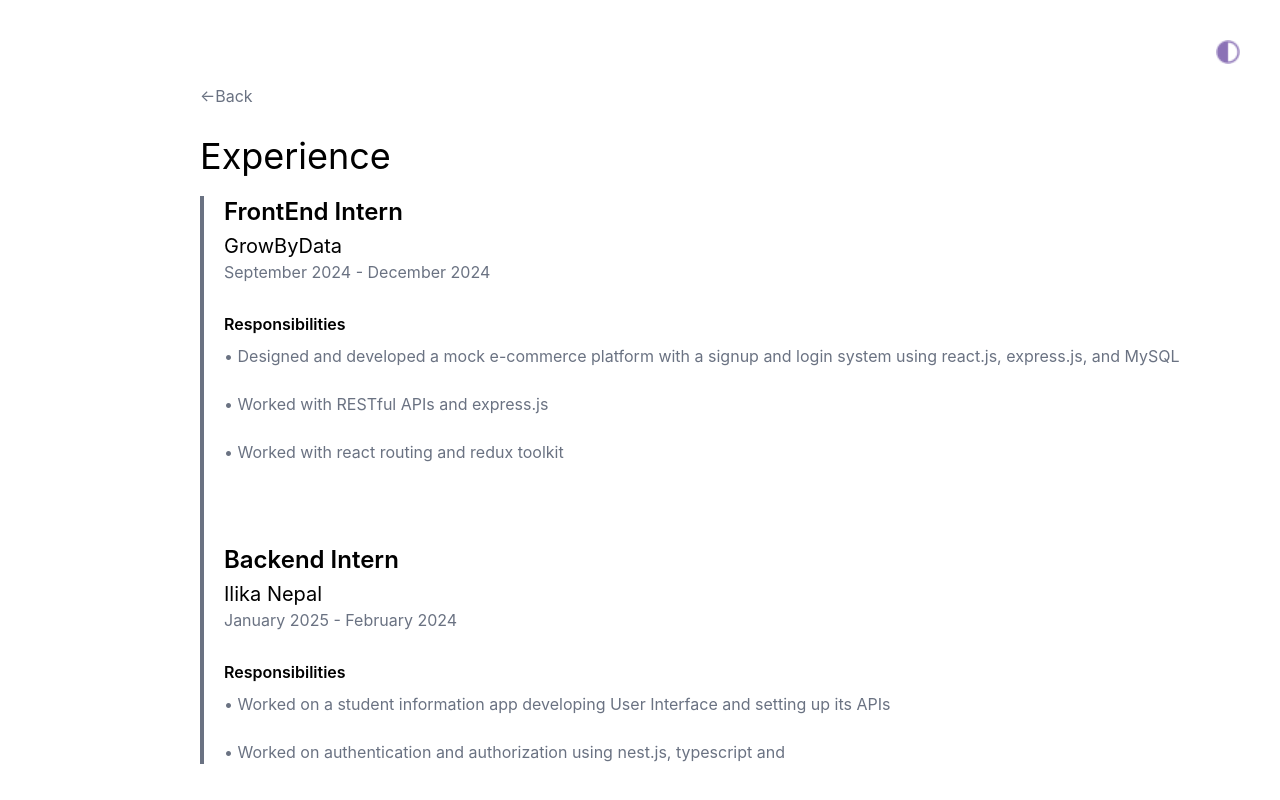
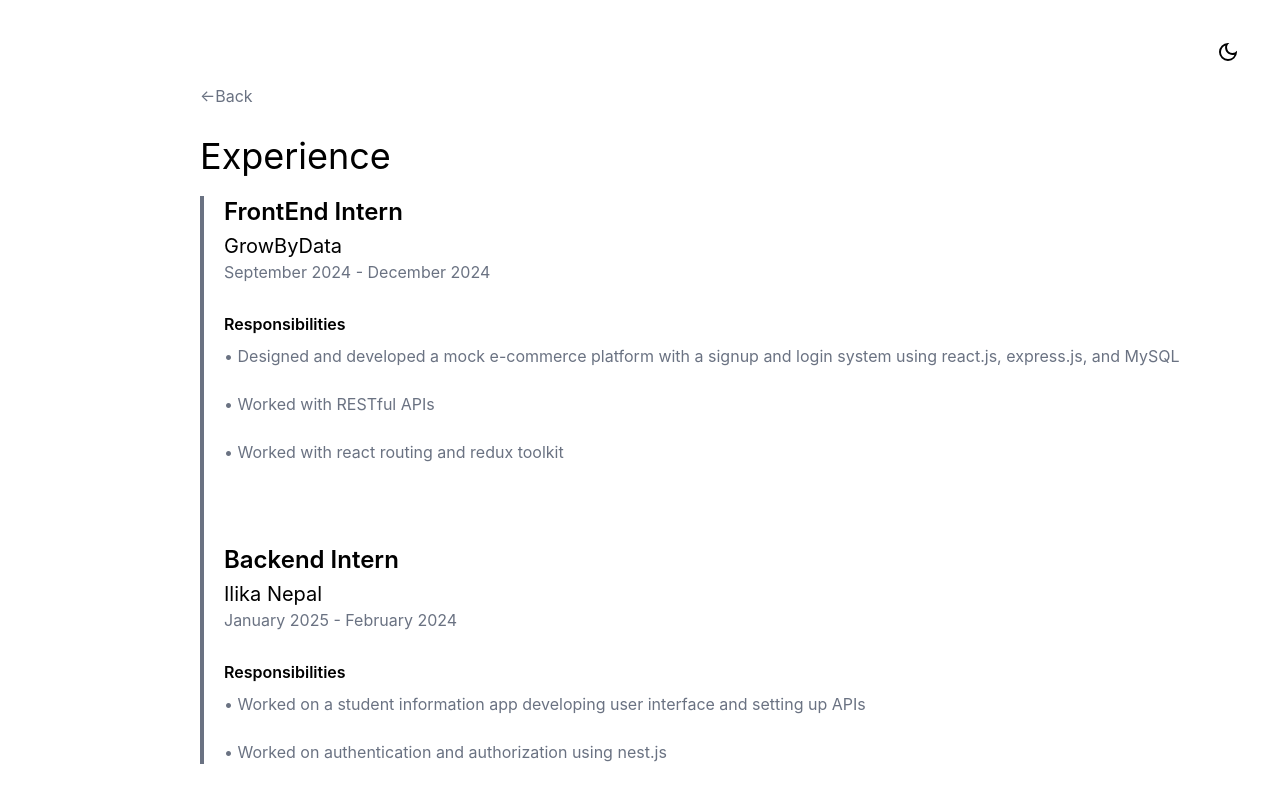
Before and after one commit to Mukunda-Bam/portfolio, a React (Vite) app: page /experience in a window 1280 px wide. Built offline with nearby package versions, Linux system fonts and the light colour scheme.

Commit message:
refactor: cleanup and maintain components

```diff
--- a/src/Experience.jsx
+++ b/src/Experience.jsx
@@ -25,7 +25,7 @@ function Experience() {
                 signup and login system using react.js, express.js, and MySQL
                 <br />
                 <br />
-                • Worked with RESTful APIs and express.js <br />
+                • Worked with RESTful APIs<br />
                 <br />
                 • Worked with react routing and redux toolkit <br />
               </p>
@@ -37,12 +37,11 @@ function Experience() {
             <h3 className="ml-5 text-gray-500">January 2025 - February 2024</h3>
             <p className="ml-5 mt-7 font-semibold">Responsibilities</p>
             <p className="mt-2 ml-5 text-gray-500">
-              • Worked on a student information app developing User Interface
-              and setting up its APIs
+              • Worked on a student information app developing user interface
+              and setting up APIs
               <br />
               <br />
-              • Worked on authentication and authorization using nest.js,
-              typescript and
+              • Worked on authentication and authorization using nest.js
               <br />
             </p>
             <div></div>
--- a/src/Home.jsx
+++ b/src/Home.jsx
@@ -55,6 +55,7 @@ function Home() {
           <p>⚫Prisma ORM</p>
           <p>⚫Git/GitHub</p>
           <p>⚫PostMan</p>
+          <p>⚫TailwindCSS</p>
         </div>
         <div className="bg-gray-700 rounded-sm justify-self-end mr-10 h-10 self-end cursor-pointer">
           <a href={Resume}>
--- a/src/NavBar.jsx
+++ b/src/NavBar.jsx
@@ -1,5 +1,6 @@
 import Contrast from "./assets/contrast.png";
 import { useState } from "react";
+import { MdOutlineDarkMode } from "react-icons/md";
 import Home from './Home'
 
 function NavBar() {
@@ -14,7 +15,7 @@ function NavBar() {
     <>
       <div>
         <p className="flex justify-end mt-10 self-end mr-10 cursor-pointer max-sm:mr-2" onClick={toggleTheme}>
-        <p><img className="w-6 h-auto" src={Contrast} alt="Contrast" /></p>
+        <p className="text-2xl"><MdOutlineDarkMode /></p>
         </p>
       </div>
     </>
```
Also changed, not shown: src/App.css (line endings or trailing spaces).
